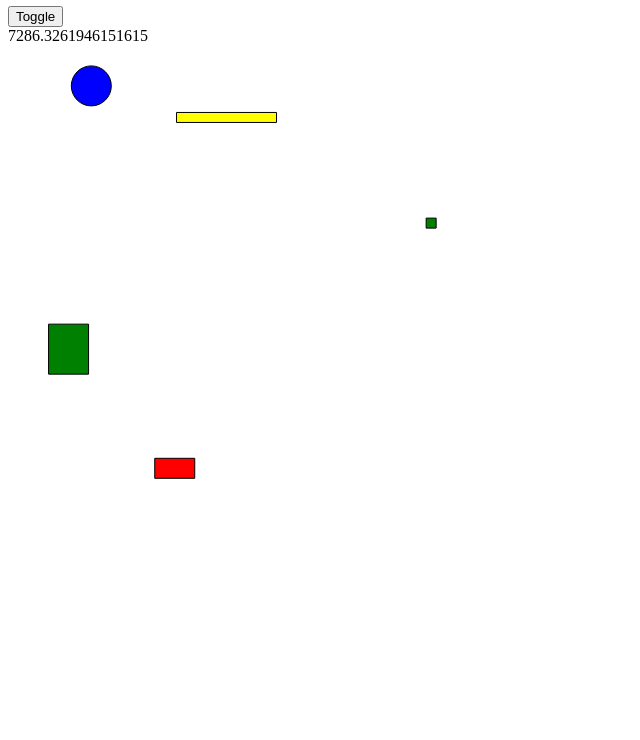
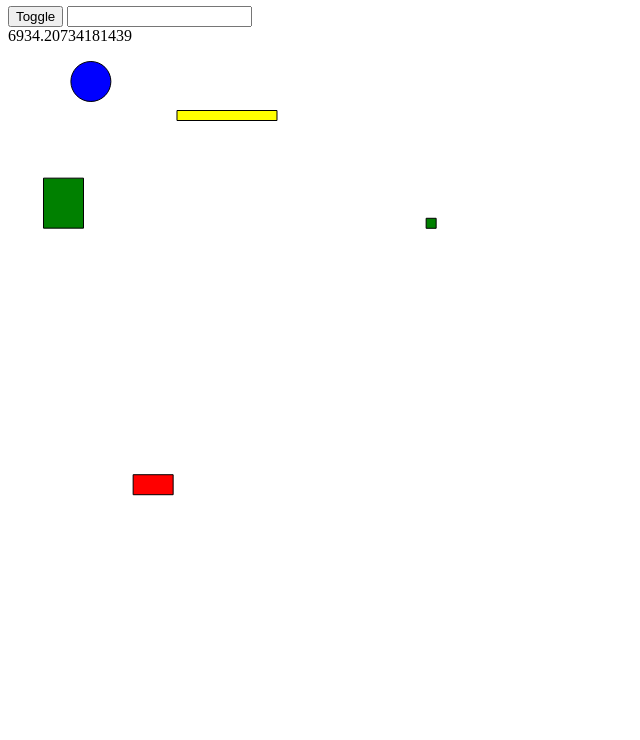
Before and after one commit to amctammany/pinball, a website built with webpack: page src/template.html in a window 1280 px wide. Shown: the part 60-800 px from the top of the page, without its empty margins (0-640 px from the left). Built offline with nearby package versions, Linux system fonts and the light colour scheme.

Commit message:
added basic input. works only for text box

```diff
--- a/src/Collisions.js
+++ b/src/Collisions.js
@@ -98,8 +98,8 @@ export function resolveCollision(mtv, b1, b2) {
           .subtract(b2.getPosition())
           .normalize();
 
-  if (b1.invMass) separate(b1, axis, mtv.overlap);
-  if (b2.invMass) separate(b2, axis, mtv.overlap);
+  //if (b1.invMass) separate(b1, axis, mtv.overlap);
+  //if (b2.invMass) separate(b2, axis, mtv.overlap);
 
   const relativeVelocity = b2.velocity.subtract(b1.velocity); // .normalize()
   const velocityAlongNormal = relativeVelocity.dot(axis);
--- a/src/Game.js
+++ b/src/Game.js
@@ -31,6 +31,11 @@ class Game {
   registerOutput(elementId, stateKey, defaultValue) {
     this.outputs[stateKey] = elementId;
   }
+  registerInput(elementId, stateKey, defaultValue) {
+    const node = document.getElementById(elementId)
+
+    node.addEventListener('input', ({target: {value}}) => this.changeState(stateKey, value))
+  }
 
   updateOutput(elementId, value) {
     const node = document.getElementById(elementId);
@@ -44,7 +49,8 @@ class Game {
 
     this.state[key] = value;
 
-    this.updateOutput(this.outputs[key], value);
+    if (this.outputs[key])
+      this.updateOutput(this.outputs[key], value);
   }
 
   addEventListeners() {
--- a/src/index.js
+++ b/src/index.js
@@ -53,7 +53,9 @@ const canvas = document.getElementById("canvas");
 const game = new Game(canvas);
 game.init(gameData);
 
+game.registerInput("deltaInput", "delta", 1);
 game.registerOutput("scoreLabel", "score", 0);
+game.registerOutput("deltaLabel", "delta", 0);
 
 window.game = game;
 
--- a/src/template.html
+++ b/src/template.html
@@ -6,12 +6,14 @@
   <body>
     <h1>Pinball Game</h1>
     <button onclick="game.toggle()">Toggle</button>
+    <input id="deltaInput" type="text" />
     <div id="scoreLabel"></div>
     <div>
     <canvas id="canvas" width=500 height=500>
       You're browser does not support canvas
     </canvas>
     </div>
+    <div id="deltaLabel"></div>
   </body>
 
 </html>
```
